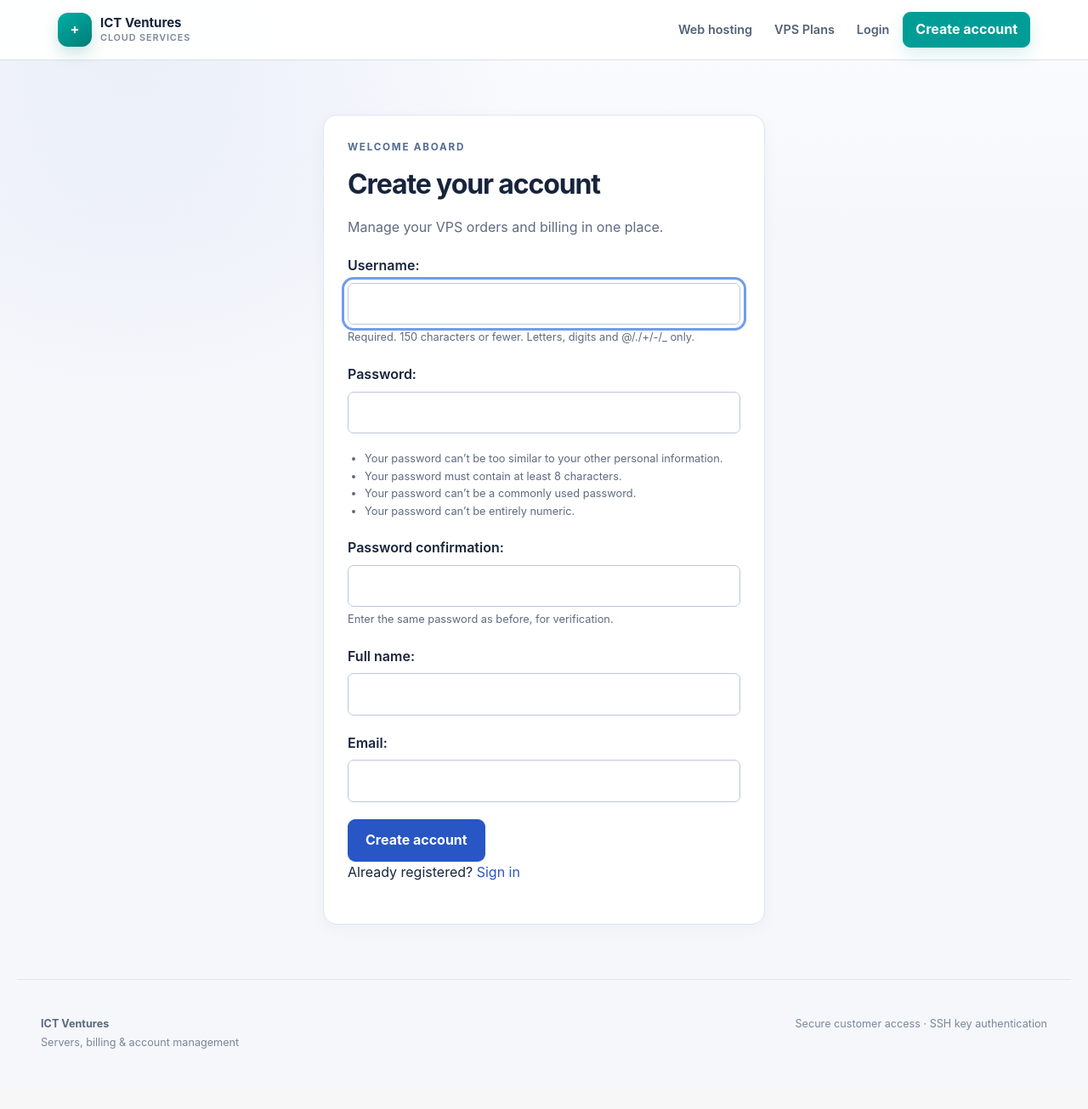
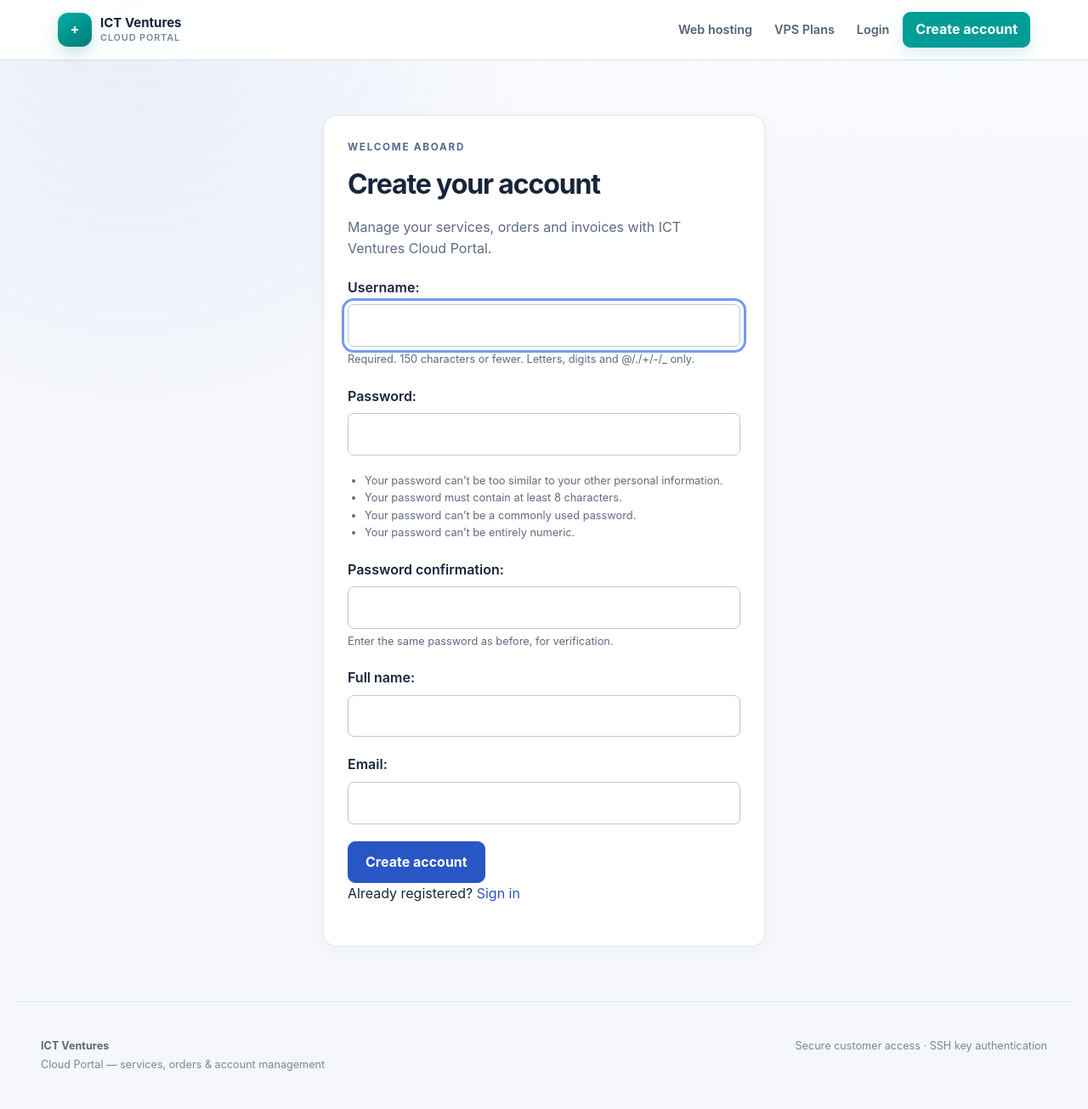
Before and after one commit to john-selwyn/proxmox-billing, a Django app: page /register/ in a window 1280 px wide. Shown: the whole page at 85% size. Before the commit the page ends 1234 px from the top, so only its background shows below. Run offline with Django 5.2, Linux system fonts and the light colour scheme.

Commit message:
Rename website branding to ICT Ventures Cloud Portal

```diff
--- a/billing/templates/billing/base.html
+++ b/billing/templates/billing/base.html
@@ -4,7 +4,7 @@
 <meta charset="utf-8">
 <meta name="viewport" content="width=device-width, initial-scale=1">
 <meta name="color-scheme" content="light">
-<title>{% block title %}Customer portal{% endblock %} | ICT Ventures</title>
+<title>{% block title %}Customer portal{% endblock %} | ICT Ventures Cloud Portal</title>
 <link rel="stylesheet" href="{% static 'billing/portal.css' %}?v=access-stages-1">
 <link rel="stylesheet" href="{% static 'billing/portal-modern.css' %}">
 <link rel="stylesheet" href="{% static 'billing/storefront.css' %}">
@@ -15,9 +15,9 @@
 <a class="skip" href="#main">Skip to content</a>
 <header class="site-header">
 <div class="nav-wrap">
-<a class="brand" href="{% url 'home' %}" aria-label="ICT Ventures home">
+<a class="brand" href="{% url 'home' %}" aria-label="ICT Ventures Cloud Portal home">
 <span class="brand-icon" aria-hidden="true">+</span>
-<span class="brand-copy"><strong>ICT Ventures</strong><small>Cloud services</small></span>
+<span class="brand-copy"><strong>ICT Ventures</strong><small>Cloud Portal</small></span>
 </a>
 <nav aria-label="Main navigation">
 {% with current=request.resolver_match.url_name %}
@@ -44,7 +44,7 @@
 {% block content %}{% endblock %}
 </main>
 <footer class="container site-footer">
-<div><strong>ICT Ventures</strong><span>Servers, billing &amp; account management</span></div>
+<div><strong>ICT Ventures</strong><span>Cloud Portal — services, orders &amp; account management</span></div>
 <span>Secure customer access &middot; SSH key authentication</span>
 </footer>
 </body>
--- a/billing/templates/billing/register.html
+++ b/billing/templates/billing/register.html
@@ -2,7 +2,7 @@
 <section class="card auth">
 <p class="eyebrow">WELCOME ABOARD</p>
 <h1>Create your account</h1>
-<p class="muted">Manage your VPS orders and billing in one place.</p>
+<p class="muted">Manage your services, orders and invoices with ICT Ventures Cloud Portal.</p>
 <form method="post">{% csrf_token %}{{ form.as_p }}<button>Create account</button>
 </form>
 <p>Already registered? <a href="{% url 'login' %}">Sign in</a>
--- a/billing/templates/registration/login.html
+++ b/billing/templates/registration/login.html
@@ -2,7 +2,7 @@
 <section class="card auth">
 <p class="eyebrow">CUSTOMER PORTAL</p>
 <h1>Welcome back.</h1>
-<p class="muted">Sign in to manage your orders and invoices.</p>
+<p class="muted">Sign in to ICT Ventures Cloud Portal to manage your services, orders and invoices.</p>
 <form method="post">{% csrf_token %}{{ form.as_p }}{% if next %}<input type="hidden" name="next" value="{{ next }}">{% endif %}<button>Sign in</button>
 </form>
 <p>New here? <a href="{% url 'register' %}">Create an account</a>
```
